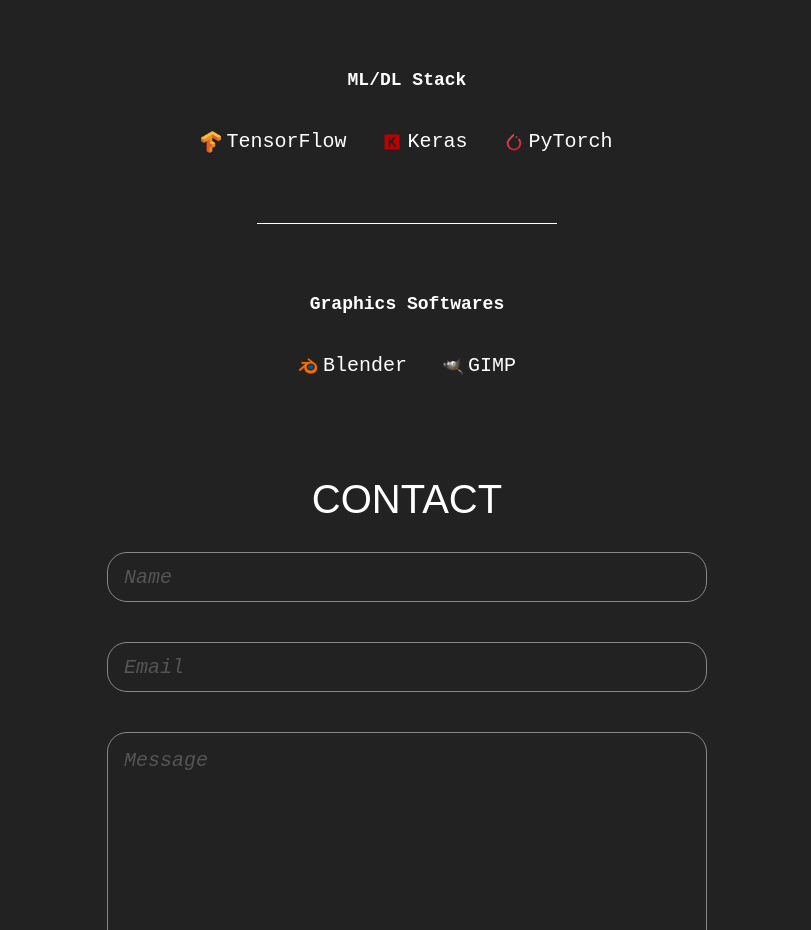
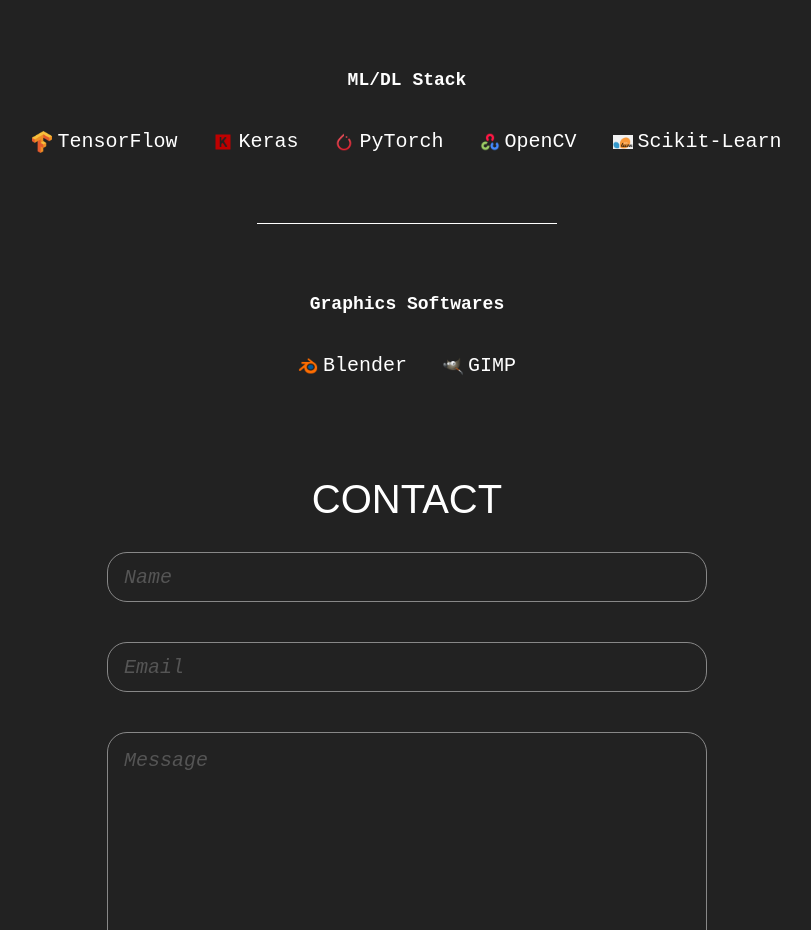
Before and after one commit to ShrutiSriram28/Portfolio, a React (Vite) app: page / in a window 1280 px wide. Shown: the part 2800-3730 px from the top of the page, without its empty margins (233-1044 px from the left). Built offline with nearby package versions, Linux system fonts and the light colour scheme; a web font is replaced by a local one.

Commit message:
Portfolio

```diff
--- a/src/sections/Skills/Skills.jsx
+++ b/src/sections/Skills/Skills.jsx
@@ -25,6 +25,8 @@
 import tensorflow from '../../skillsLogos/MLDLStack/tensorflow.png'
 import keras from '../../skillsLogos/MLDLStack/keras.png'
 import pytorch from '../../skillsLogos/MLDLStack/pytorch.png'
+import opencv from '../../skillsLogos/MLDLStack/opencv.png'
+import scikit from '../../skillsLogos/MLDLStack/scikit-learn.png'
 
 import blender from '../../skillsLogos/graphicsSoftware/blender.png'
 import gimp from '../../skillsLogos/graphicsSoftware/gimp.png'
@@ -77,6 +79,8 @@
                     <SkillList src={tensorflow} skill="TensorFlow"/>
                     <SkillList src={keras} skill="Keras"/>
                     <SkillList src={pytorch} skill="PyTorch"/>
+                    <SkillList src={opencv} skill="OpenCV"/>
+                    <SkillList src={scikit} skill="Scikit-Learn"/>
                 </div>
                 <hr />
             </div>
```
Also changed, not shown: src/skillsLogos/MLDLStack/opencv.png (added), src/skillsLogos/MLDLStack/scikit-learn.png (added).
